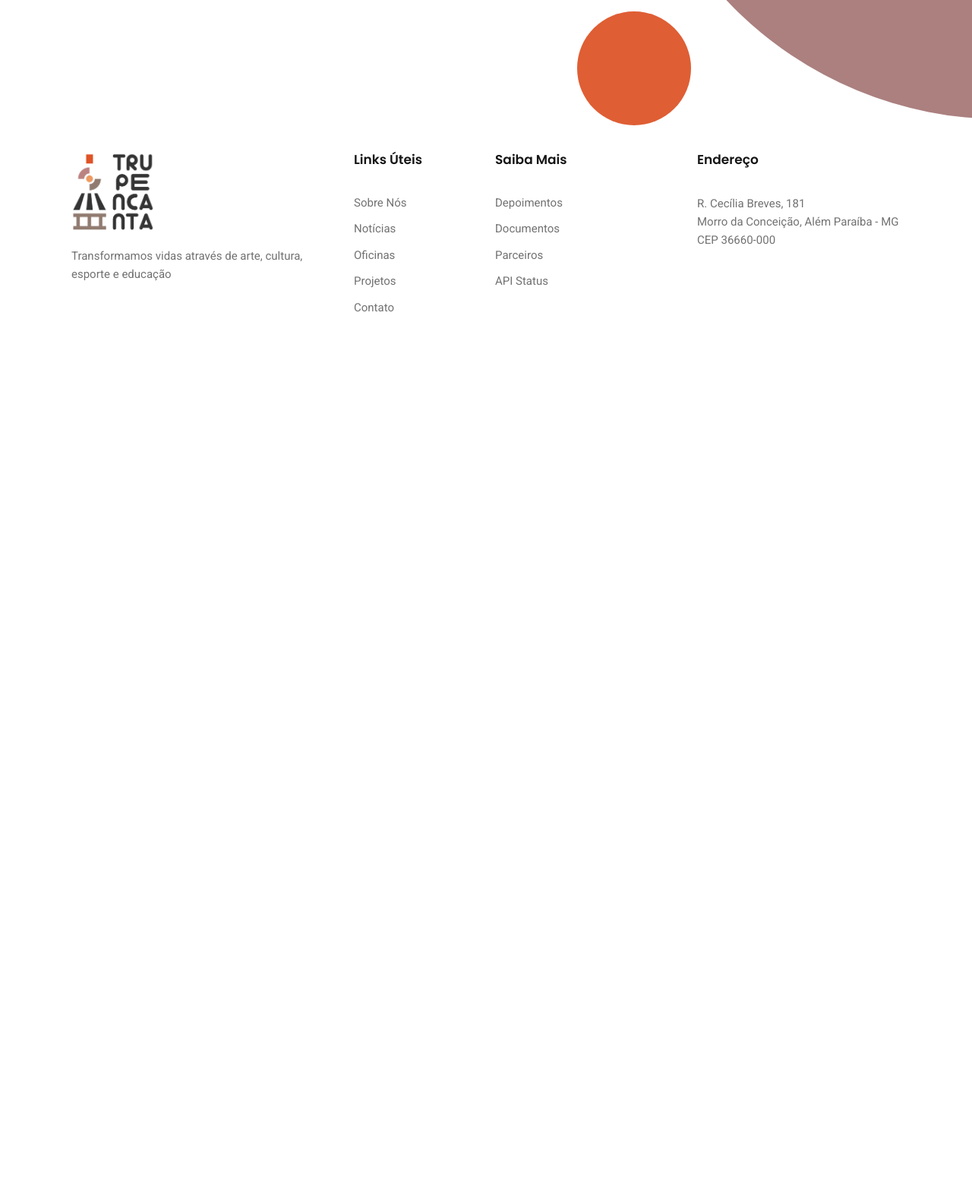
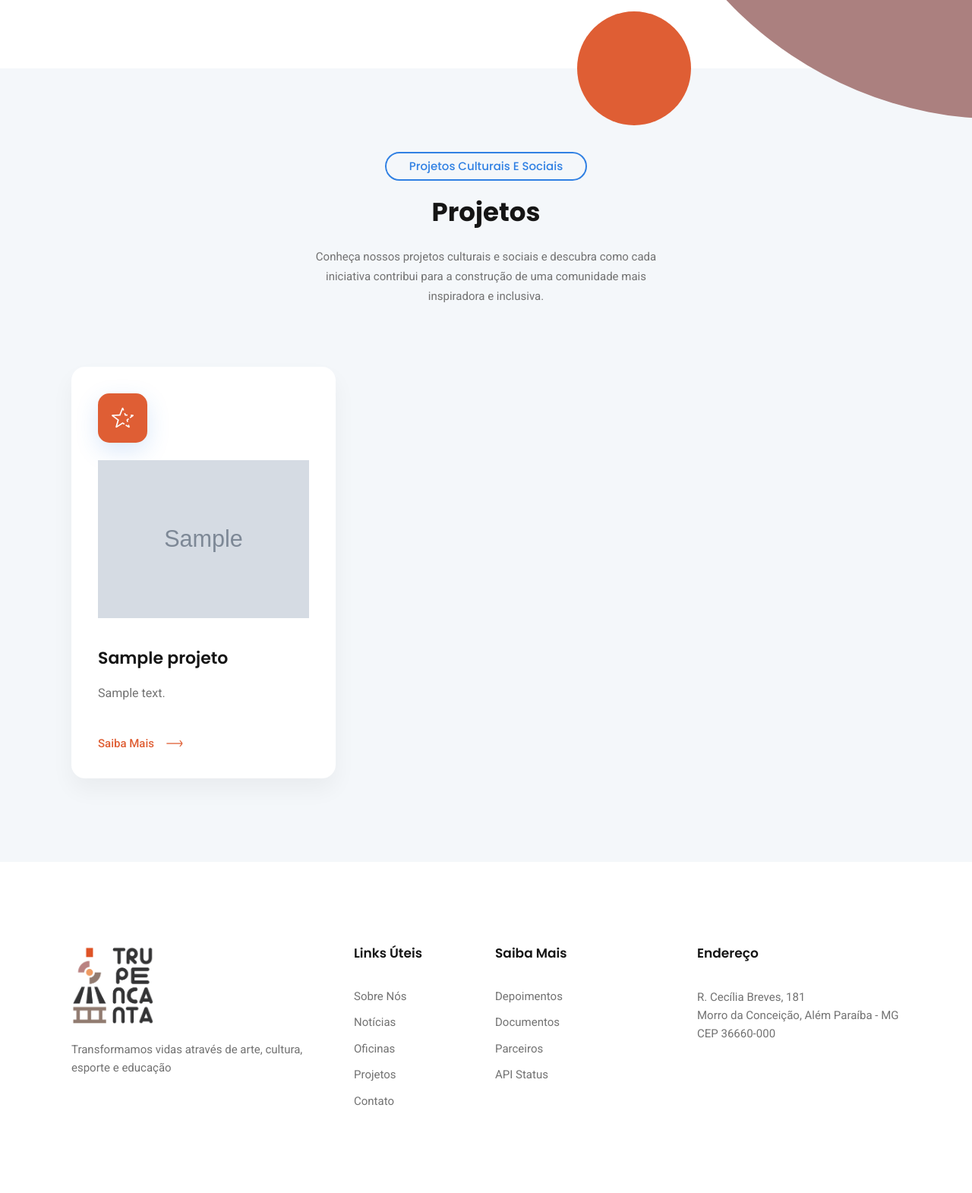
Before and after one commit to asergioscosta/trupencanta, a Django app: page / in a window 1280 px wide; the page is wider, and only the part inside the window is pictured. Shown: the part 745-2316 px from the top of that part at 76% size. Before the commit the page ends 1156 px from the top of that part, so only its background shows below. Run offline with Django 5.2, Linux system fonts and the light colour scheme; tables that the repository leaves empty hold one stand-in row (values such as "Sample post"); grey boxes marked "Sample" are stand-in pictures; some libraries are stand-ins or nearby versions.

Commit message:
Criando a section projetos

```diff
--- a/trupencanta/aplic/models.py
+++ b/trupencanta/aplic/models.py
@@ -193,7 +193,7 @@ class Noticia(models.Model):
 
 class Projeto(models.Model):
     nome = models.CharField(_('Nome'), max_length=100)
-    imagem = models.ImageField(upload_to='Projetos/')
+    imagem = models.ImageField(upload_to='projetos/')
     descricao = models.CharField(_('Descrição'), max_length = 155)
     resumo = models.TextField(_('Resumo'))
 
--- a/trupencanta/aplic/static/css/main.css
+++ b/trupencanta/aplic/static/css/main.css
@@ -2925,7 +2925,7 @@ ol {
   line-height: 65px;
   border-radius: 15px;
   color: #fff;
-  background-color: #3080E3;
+  background-color: #DF5E34;
   text-align: center;
   font-size: 30px;
   -webkit-box-shadow: 0px 10px 30px rgba(48, 128, 227, 0.18);
--- a/trupencanta/aplic/templates/index.html
+++ b/trupencanta/aplic/templates/index.html
@@ -62,6 +62,42 @@
     </section>
     <!-- ----- Fim Conheça a TrupEncanta ----- -->
 
+    <!-- ----- Início Projetos ----- -->
+    <section class="services section">
+        <div class="container">
+            <div class="row">
+                <div class="col-12">
+                    <div class="section-title">
+                        <h3 class="wow zoomIn" data-wow-delay=".2s">Projetos Culturais e Sociais</h3>
+                        <h2 class="wow fadeInUp" data-wow-delay=".4s">Projetos</h2>
+                        <p class="wow fadeInUp" data-wow-delay=".6s">Conheça nossos projetos culturais e sociais e
+                            descubra como cada iniciativa contribui para a construção de uma comunidade mais inspiradora
+                            e inclusiva.</p>
+                    </div>
+                </div>
+            </div>
+
+            <div class="row">
+                {% for projeto in projeto %}
+                <div class="col-lg-4 col-md-6 col-12 wow fadeInUp" data-wow-delay=".4s">
+                    <div class="single-service one">
+                        <div class="service-icon">
+                            <i class="lni lni-star-half"></i>
+                        </div>
+                        <br>
+                        <img src="{{ projeto.imagem.url }}" alt="{{ projeto.nome }}" class="w-100">
+                        <h3>{{ projeto.nome }}</h3>
+                        <p>
+                            {{ projeto.descricao }}
+                        </p>
+                        <a href="{% url 'saiba-mais' %}">Saiba Mais <i class="lni lni-arrow-right"></i></a>
+                    </div>
+                </div>
+                {% endfor %}
+            </div>
+        </div>
+        <!-- ----- Fim Projetos ----- -->
+    </section>
     {% include 'footer.html' %}
 
 </body>
--- a/trupencanta/aplic/urls.py
+++ b/trupencanta/aplic/urls.py
@@ -6,4 +6,6 @@ from django.conf.urls.static import static
 urlpatterns = [
     path('', IndexView.as_view(), name='index'),
     path('saiba-mais/', SaibaMaisView.as_view(), name='saiba-mais'),
+    path('index/', IndexView.as_view(), name='projeto'),
+
 ] + static(settings.MEDIA_URL, document_root=settings.MEDIA_ROOT)
--- a/trupencanta/aplic/views.py
+++ b/trupencanta/aplic/views.py
@@ -1,10 +1,35 @@
-from django.shortcuts import render
 from django.views.generic import TemplateView
+from django.utils.translation import gettext as _
+from django.db.models import Q
+from aplic.serializers import ProjetoSerializer
+from rest_framework import viewsets, permissions
+from .models import Projeto
 
 # Create your views here.
 
 class IndexView(TemplateView):
     template_name = 'index.html'
 
+    def get_context_data(self, **kwargs):
+        context = super(IndexView, self).get_context_data(**kwargs)
+
+        query = self.request.GET.get("iptText")
+        print(query)
+
+        if (query is None):
+            context['projeto'] = Projeto.objects.order_by('id').all()
+            print('não tinha nada digitado no iptText')
+        else:
+            context['projeto'] = Projeto.objects.filter(Q(nome_curso__icontains=query))
+            context['projeto'] = Projeto.objects.filter(Q(descricao__icontains=query))
+
+        return context
+
+class ProjetoViewSet(viewsets.ModelViewSet):
+    permission_classes = (permissions.DjangoModelPermissions, )
+
+    queryset = Projeto.objects.all()
+    serializer_class = ProjetoSerializer
+
 class SaibaMaisView(TemplateView):
     template_name = 'saiba-mais.html'
--- a/trupencanta/trupencanta/settings.py
+++ b/trupencanta/trupencanta/settings.py
@@ -125,7 +125,6 @@ STATIC_URL = 'static/'
 STATIC_ROOT = os.path.join(BASE_DIR, 'staticfiles')
 
 MEDIA_URL = '/media/'
-MEDIA_ROOT = BASE_DIR / "media"
 MEDIA_ROOT = os.path.join(BASE_DIR, 'media')
 
 LOGIN_REDIRECT_URL = '/'
```
Also changed, not shown: trupencanta/aplic/serializers.py (added, +15 -0 lines), trupencanta/aplic/migrations/0009_alter_projeto_imagem.py (added), trupencanta/media/Projetos/circuito-cultural.jpeg (added), trupencanta/media/Projetos/circuito-cultural_POcjoWy.jpeg (added), trupencanta/media/Projetos/circuito-cultural_XVDGO4F.jpeg (added), trupencanta/media/Projetos/estacao-cultural.jpg (added), trupencanta/media/Projetos/estacao-cultural_RsLqAQk.jpg (added), trupencanta/media/Projetos/estacao-cultural_e4xnLDE.jpg (added), trupencanta/media/Projetos/trupe-solidaria.jpg (added), trupencanta/media/Projetos/trupe-solidaria_bgxvJAH.jpg (added).
